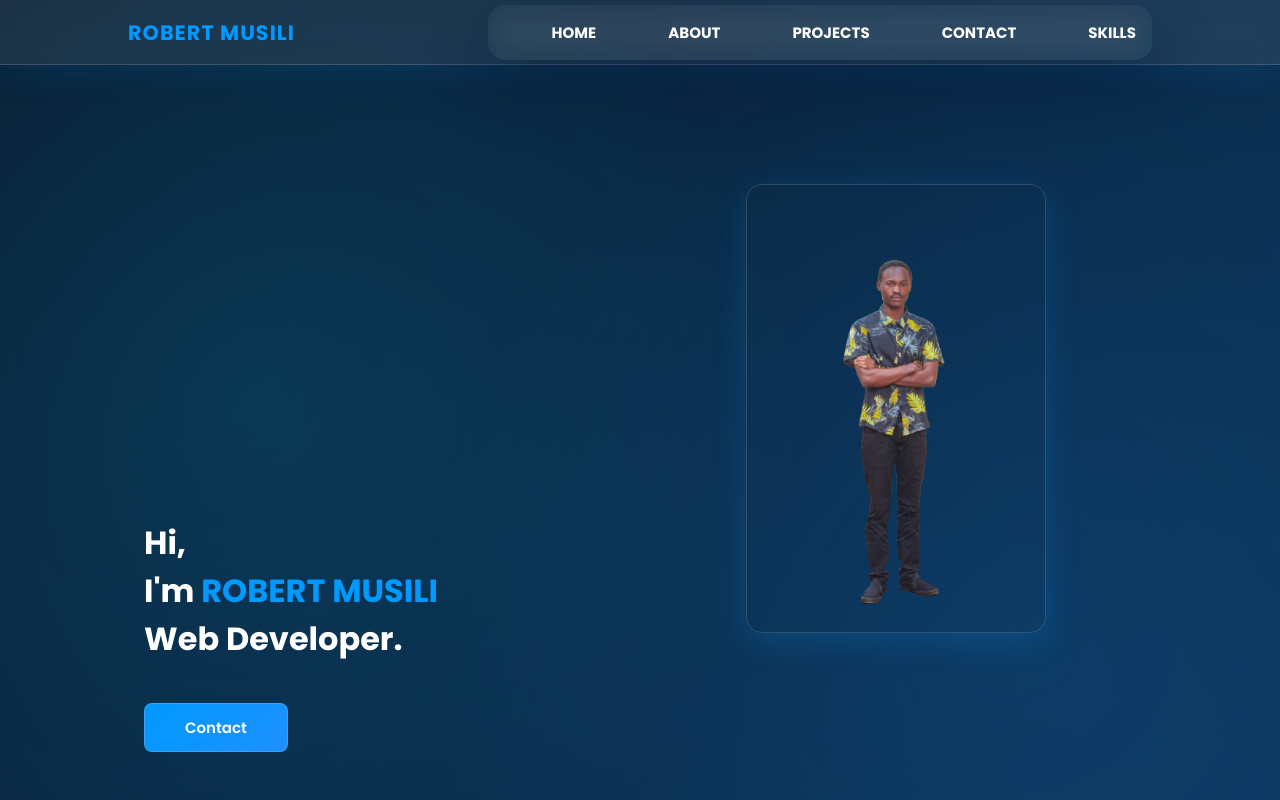
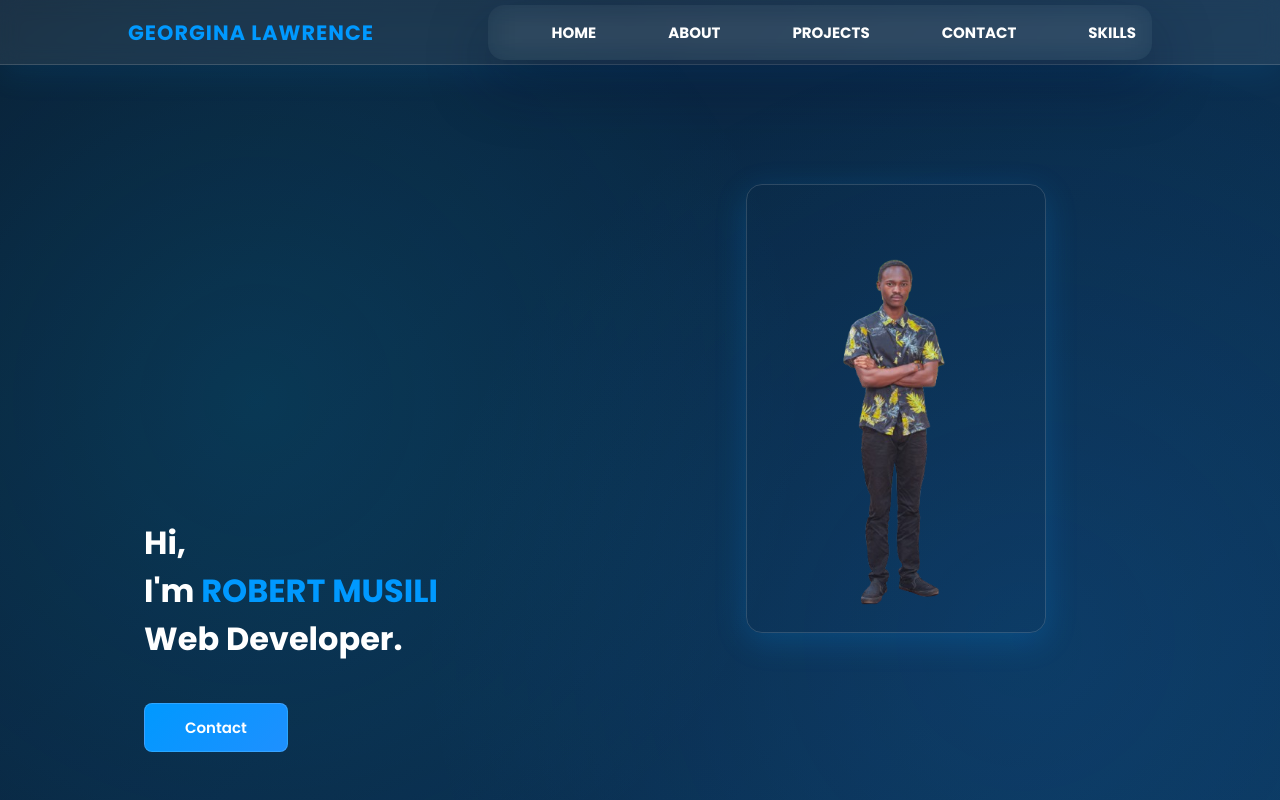
Before and after one commit to RobertMusili12315610/ROBERT, a React (Vite) app: page / in a window 1280 px wide. Shown: the top 800 px of the page. Built offline with nearby package versions, Linux system fonts and the light colour scheme; some icons are missing.

Commit message:
Change navbar logo name from 'ROBERT MUSILI' to 'GEORGINA LAWRENCE'

```diff
--- a/src/components/Navbar.jsx
+++ b/src/components/Navbar.jsx
@@ -52,7 +52,7 @@ export default function Navbar({ links }) {
     <header className={`NavBar__Header ${hidden ? 'NavBar--Hidden' : ''}`}>
       <nav className="Nav Grid">
         <a href="#Home" className="NavBar__Logo">
-          ROBERT MUSILI
+          GEORGINA LAWRENCE
         </a>
         <div ref={menuRef} className={`NavBar__Menu ${menuOpen ? 'Show' : ''}`} id="NavBar__Menu">
           <ul className="NavBar__List">
```
